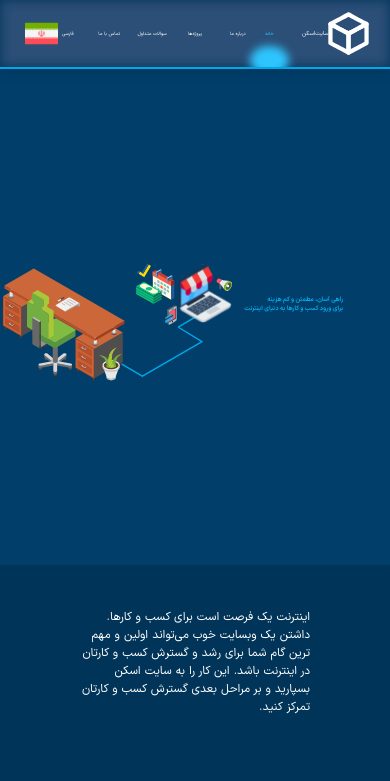
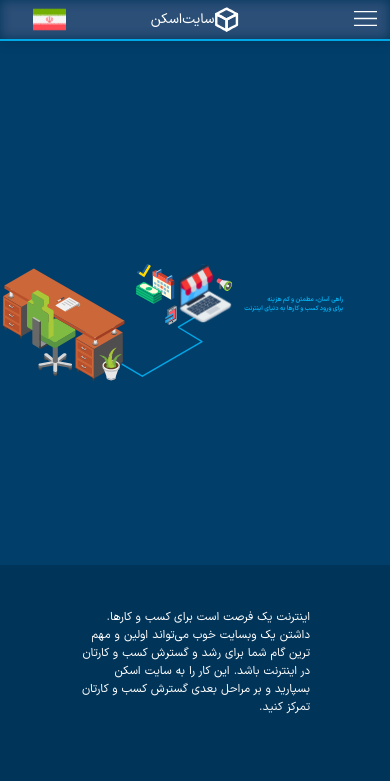
Before and after one commit to amir-reza-programmer/Sitescan, a React (Create React App) app: page /home in a window 390 px wide. Shown: the top 781 px of the page. Built offline with nearby package versions, Linux system fonts and the light colour scheme.

Commit message:
mobile navbar

```diff
--- a/src/components/common/Navbar.jsx
+++ b/src/components/common/Navbar.jsx
@@ -1,9 +1,37 @@
+import { useState, useEffect, useRef } from "react";
 import { Link } from "react-router-dom";
 import styles from "./Navbar.module.css";
+import { useSelector } from "react-redux";
+import MenuButton from "../../images/Navbar/MenuButton.svg";
 import Icon from "../../images/SitescanIcon.svg";
 import IranFlag from "../../images/IranFlag.svg";
 
 const Navbar = ({ active }) => {
+  const mobileView = useSelector((state) => state.mobile.mobileView);
+  const menu = useRef();
+  const menuButton = useRef();
+  useEffect(() => {
+    /**
+     * Alert if clicked on outside of element
+     */
+    function handleClickOutside(event) {
+      if (
+        menu.current &&
+        menuButton.current &&
+        !menu.current.contains(event.target) &&
+        !menuButton.current.contains(event.target)
+      ) {
+        setIsOpen(false);
+      }
+    }
+    // Bind the event listener
+    document.addEventListener("mousedown", handleClickOutside);
+    return () => {
+      // Unbind the event listener on clean up
+      document.removeEventListener("mousedown", handleClickOutside);
+    };
+  }, [menu]);
+  const [isOpened, setIsOpen] = useState(false);
   const itemStyle = (name, color) => {
     if (active === name) {
       return {
@@ -21,30 +49,41 @@ const Navbar = ({ active }) => {
     }
     return {};
   };
-
+  useEffect(() => {
+    console.log("now isopened ", isOpened);
+  }, [isOpened]);
+  const blureShape = (name, color) => {
+    if (!mobileView) {
       return (
-    <div className={styles["nav-parent"]}>
-      <nav className={styles.nav}>
-        <div className={styles.nav__right}>
-          <img src={Icon} alt="" />
+        <div className={styles.blure} style={itemStyle(name, color)}></div>
+      );
+    }
+    return null;
+  };
+  const clickDropDownLi = () => {
+    if (mobileView) {
+      setIsOpen(false);
+    }
+  };
+  const links = (
+    // <Collapse isOpened={isOpened}>
+    <div
+      ref={menu}
+      className={
+        mobileView
+          ? isOpened
+            ? styles.drop_down
+            : styles.drop_down__closed
+          : styles.nav__center
+      }
+    >
       <ul>
-            <li>سایت‌اسکن</li>
-          </ul>
-        </div>
-        <div className={styles.nav__center}>
-          <ul>
-            <li>
+        <li onClick={clickDropDownLi}>
           <div>
-                <Link
-                  style={itemColor("contact_us", "FF9712")}
-                  to="/contact_us"
-                >
+            <Link style={itemColor("contact_us", "FF9712")} to="/contact_us">
               تماس با ما
             </Link>
-                <div
-                  className={styles.blure}
-                  style={itemStyle("contact_us", "FF9712")}
-                ></div>
+            {blureShape("contact_us", "FF9712")}
           </div>
         </li>
         <li>
@@ -52,10 +91,7 @@ const Navbar = ({ active }) => {
             <Link style={itemColor("faq", "00FF87")} to="/faq">
               سوالات متداول
             </Link>
-                <div
-                  className={styles.blure}
-                  style={itemStyle("faq", "00FF87")}
-                ></div>
+            {blureShape("faq", "00FF87")}
           </div>
         </li>
         <li>
@@ -63,10 +99,7 @@ const Navbar = ({ active }) => {
             <Link style={itemColor("projects", "FFE585")} to="/projects">
               پروژه‌ها
             </Link>
-                <div
-                  className={styles.blure}
-                  style={itemStyle("projects", "FFE585")}
-                ></div>
+            {blureShape("projects", "FFE585")}
           </div>
         </li>
         <li>
@@ -74,10 +107,7 @@ const Navbar = ({ active }) => {
             <Link style={itemColor("about_us", "FF51EB")} to="/about_us">
               درباره ما
             </Link>
-                <div
-                  className={styles.blure}
-                  style={itemStyle("about_us", "FF51EB")}
-                ></div>
+            {blureShape("about_us", "FF51EB")}
           </div>
         </li>
         <li>
@@ -85,18 +115,44 @@ const Navbar = ({ active }) => {
             <Link style={itemColor("home", "2EC5FF")} to="/home">
               خانه
             </Link>
-                <div
-                  className={styles.blure}
-                  style={itemStyle("home", "2EC5FF")}
-                ></div>
+            {blureShape("home", "2EC5FF")}
           </div>
         </li>
       </ul>
     </div>
+    // </Collapse>
+  );
+  return (
+    <div className={styles["nav-parent"]}>
+      <nav className={mobileView ? styles.nav_mobile : styles.nav}>
+        {mobileView ? (
+          <div className={styles.nav__right}>
+            <div className="icon">
+              {
+                <img
+                  onClick={() => {
+                    setIsOpen(isOpened ? false : true);
+                  }}
+                  ref={menuButton}
+                  src={MenuButton}
+                  alt=""
+                />
+              }
+            </div>
+          </div>
+        ) : null}
+        <div className={mobileView ? styles.nav__center : styles.nav__right}>
+          <img src={Icon} alt="" />
+          <ul>
+            <li>سایت‌اسکن</li>
+          </ul>
+        </div>
+        {links}
         <div className={styles.nav__left}>
           <ul>
             <li>
-              <span>فارسی</span> <img src={IranFlag} alt="iran flag" />
+              {!mobileView ? <span>فارسی</span> : null}
+              <img src={IranFlag} alt="iran flag" />
             </li>
           </ul>
         </div>
--- a/src/components/common/Navbar.module.css
+++ b/src/components/common/Navbar.module.css
@@ -1,6 +1,8 @@
 .nav-parent{
     position: fixed;
     top: 0;
+    right: 0;
+    left: 0;
     width: 100vw;
 }
 
@@ -17,7 +19,8 @@
     right: 0;
     outline: 2px solid #00A8E8;
 }
-.nav:before{
+.nav:before,
+.nav_mobile:before{
   background-color: rgba(0, 0, 0, 0.15);
   -webkit-backdrop-filter: blur(6px) saturate(180%) contrast(60%) brightness(100%);
   backdrop-filter: blur(6px) saturate(180%) contrast(60%) brightness(100%);
@@ -37,6 +40,9 @@
     flex: 1;
     justify-content: center;
     align-items: center;
+}
+.nav_mobile .nav__right{
+    justify-content: flex-start;
 }
 .nav__right img{
     position: relative;
@@ -70,10 +76,13 @@
     flex: 1;
     align-items: center;
 }
-.nav ul{
+.nav ul,
+.nav_mobile ul{
     list-style: none;
 }
-.nav ul li>div{
+.nav ul li>div,
+.nav_mobile ul li>div
+{
     display: flex;
     justify-content: center;
 }
@@ -91,21 +100,21 @@ a{
 .nav__right li{
     font-size: 1.5vw;
 }
-.nav__center li,
-.nav__left li{
+.nav .nav__center li,
+.nav .nav__left li{
     font-size: 1.25vw;
     box-shadow: rgba(0, 0, 0, 0.45) 0px 25px 20px -20px;
 }
-.nav__center li{
+.nav .nav__center li{
     width: 8vw;
     position: relative;
 }
-.nav-parent li:last-of-type{
+.nav__left li{
     display: flex;
     align-items: center;
     gap: 1vw;
 }
-.nav-parent ul:last-of-type span{
+.nav .nav-parent ul:last-of-type span{
     font-size: 1.25vw;
     font-weight: 300;
 }
@@ -120,6 +129,126 @@ a{
     bottom: -38px;
     filter: blur(4px);
 }
-@media (max-width: 1000px) {
 
+
+
+/* mobile view */
+
+.drop_down,
+.drop_down__closed{
+    position: fixed;
+    top: 10vw;
+    right: 0;
+    height: calc(100vh - 10vw);
+    /* background: red; */
+    padding: 3vh 3vw 5vh 15vw;
+    transition: all ease-in 500ms;
+    overflow: hidden;
+}
+.drop_down::before,
+.drop_down__closed::before{
+        height: calc(100vh - 10vw);
+        background-color: rgba(0, 0, 0, 0.15);
+        -webkit-backdrop-filter: blur(6px) saturate(180%) contrast(60%) brightness(100%);
+        backdrop-filter: blur(6px) saturate(180%) contrast(60%) brightness(100%);
+        content: '';
+        top: 0;
+        position: absolute;
+        width: 100%;
+        left: 0;
+        bottom: 0;
+        z-index: -1;
+        /* margin: -10px 0; */
+        overflow: hidden;
+        transition: all ease-in 500ms;
+
+}
+.drop_down__closed{
+    height: 0;
+    /* display: none; */
+
+    position: fixed;
+    top: 10vw;
+    right: 0;
+    /* background: red; */
+    padding: 0 3vw 0 15vw;
+    transition: all ease-in 500ms;
+    overflow: hidden;
+
+}
+.drop_down__closed::before{
+    height: 0;
+    /* display: none; */
+    background-color: rgba(0, 0, 0, 0.15);
+        -webkit-backdrop-filter: blur(6px) saturate(180%) contrast(60%) brightness(100%);
+        backdrop-filter: blur(6px) saturate(180%) contrast(60%) brightness(100%);
+        content: '';
+        top: 0;
+        position: absolute;
+        width: 100%;
+        left: 0;
+        bottom: 0;
+        z-index: -1;
+        /* margin: -10px 0; */
+        overflow: hidden;
+        transition: all ease-in 500ms;
+}
+.drop_down ul,
+.drop_down__closed ul{
+    display: flex;
+    flex-direction: column-reverse;
+    gap: 3vh;
+}
+.drop_down ul li,
+.drop_down__closed ul li{
+    display: flex;
+}
+.nav_mobile{
+    display: flex;
+    flex-direction: row;
+    font-weight: 300;
+    color: white;
+    padding: 2vh 2vw;
+    box-shadow: 0 0 1rem 0 rgb(0 0 0 / 20%);
+    overflow: hidden;
+    position: relative;
+    z-index: 1;
+    right: 0;
+    outline: 2px solid #00A8E8;
+
+    height: 10vw;
+}
+.nav_mobile .nav__center{
+    transform: scale(0.8);
+}
+.nav_mobile .nav__center li{
+    font-size: 3vw;
+    /* position: relative; */
+}
+
+.drop_down li,
+.drop_down__closed li {
+    font-size: 2.5vw;
+}
+
+  @media (max-width: 600px) {
+    .nav_mobile .nav__center li{
+        font-size: 3.5vw;
+        /* position: relative; */
+    }
+
+    .drop_down li,
+    .drop_down__closed li {
+        font-size: 3vw;
+    }
   }
+  @media (max-width: 500px) {
+    .nav_mobile .nav__center li{
+        font-size: 4.5vw;
+        /* position: relative; */
+    }
+    .drop_down li,
+    .drop_down__closed li {
+        font-size: 4vw;
+    }
+  }
```
Also changed, not shown: src/images/Navbar/MenuButton.svg (added). Lines whose indentation alone changed are shown as unchanged.
